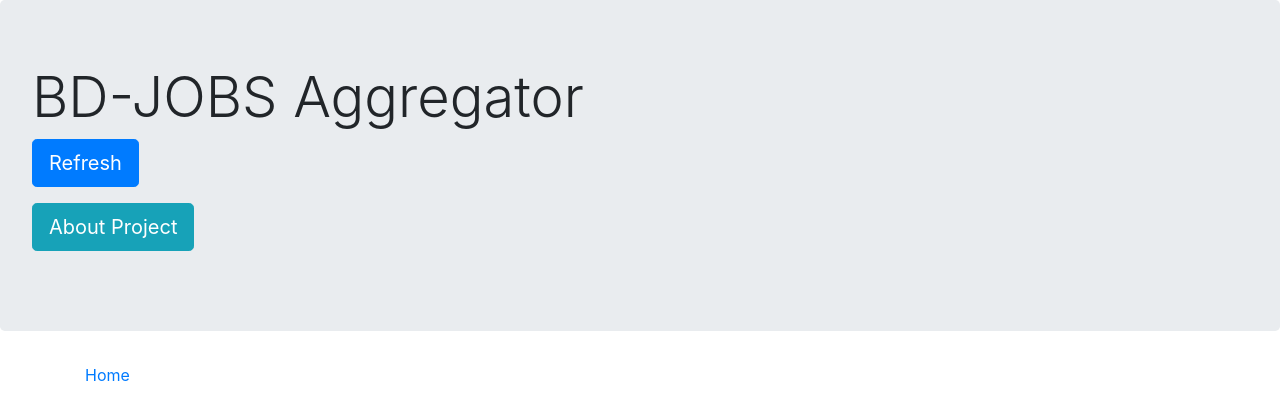
After one commit to taukirXi/job_newsAaggreagator-django, a Django app: template newsaggregator/templates/about.html in a window 1280 px wide. The commit adds this page. Shown: the top 420 px of the page. Run offline with Django 3.2, Linux system fonts and the light colour scheme; the template is opened without the code that fills it, so the values that code supplies are empty; some libraries are stand-ins or nearby versions.

Commit message:
add about page | base

```diff
--- /dev/null
+++ b/newsaggregator/templates/about.html
@@ -0,0 +1,11 @@
+{% extends 'base.html' %}
+
+
+{% block title %} About {% endblock %}
+
+
+{% block body %}
+<a href="{% url 'home' %}">Home</a>
+
+
+{% endblock %}
--- /dev/null
+++ b/newsaggregator/templates/base.html
@@ -0,0 +1,29 @@
+<!DOCTYPE html>
+<html lang="en">
+<head>
+    <meta charset="UTF-8">
+    <title>{% block title %}empty title {% endblock %}</title>
+
+    <link rel="stylesheet" href="https://stackpath.bootstrapcdn.com/bootstrap/4.5.2/css/bootstrap.min.css"
+          integrity="sha384-JcKb8q3iqJ61gNV9KGb8thSsNjpSL0n8PARn9HuZOnIxN0hoP+VmmDGMN5t9UJ0Z" crossorigin="anonymous">
+</head>
+<body>
+
+
+<div class="jumbotron">
+    <h1 class="display-4">BD-JOBS Aggregator</h1>
+
+    <p class="lead">
+        <a class="btn btn-primary btn-lg" href="/" role="button">Refresh</a>
+    </p>
+    <p><a class="btn btn-info btn-lg" href="{% url 'about' %}" role="button">About Project</a></p>
+</div>
+
+<div class="container">
+
+{% block body %}
+
+{% endblock %}
+</div>
+</body>
+</html>
--- a/newsaggregator/urls.py
+++ b/newsaggregator/urls.py
@@ -1,5 +1,6 @@
 from django.urls import path
 from . import views
 urlpatterns = [
-   path('', views.home, name='home')
+   path('', views.home, name='home'),
+   path('about/', views.about, name='about'),
 ]
--- a/newsaggregator/views.py
+++ b/newsaggregator/views.py
@@ -12,3 +12,8 @@ def home(request):
 
 
     return render(request, 'home.html', {'bdgovtjobs': bdgovt, 'telejobs': telebd})
+
+
+
+def about(request):
+    return render(request, 'about.html',)
```
Also changed, not shown: newsaggregator/templates/home.html (+4 -18 lines), newsaggregator/utils.py (+4 -4 lines).
